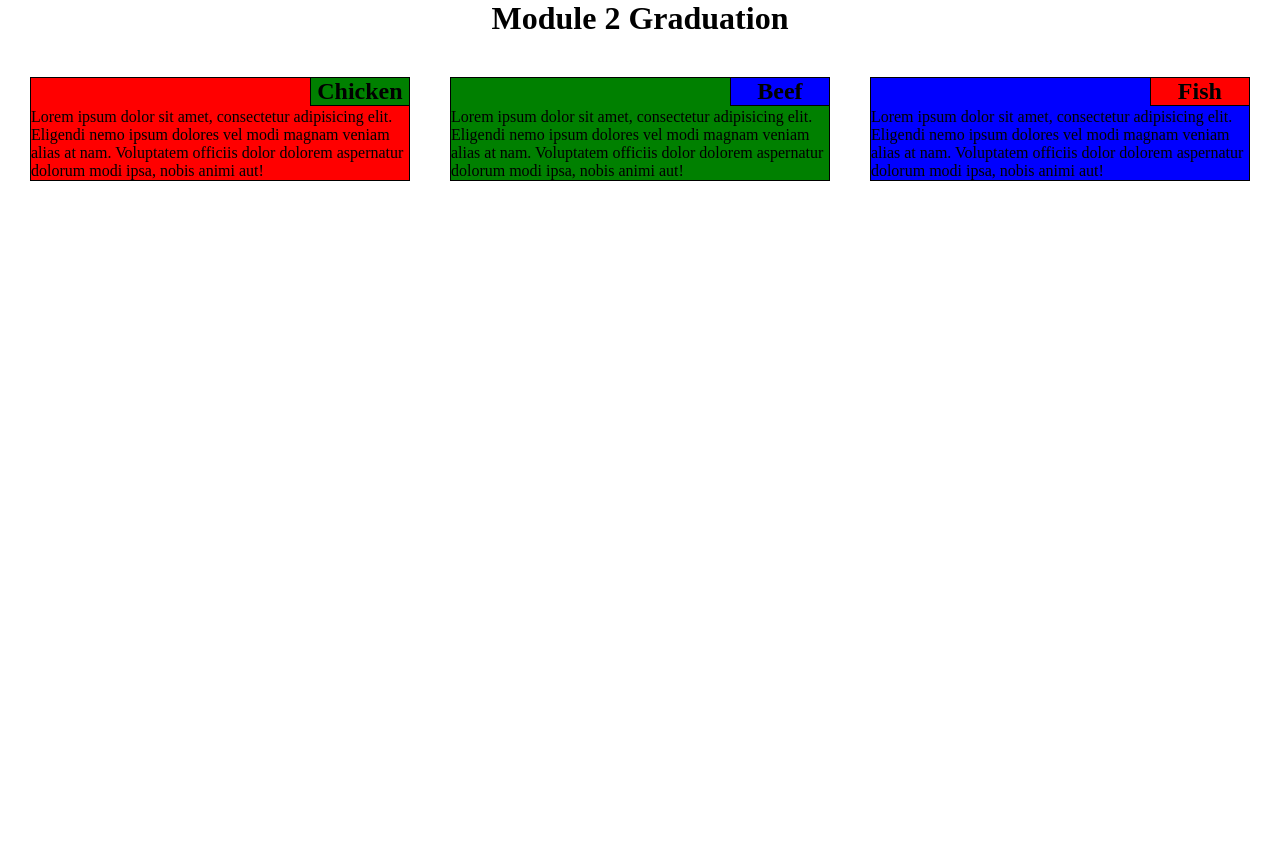
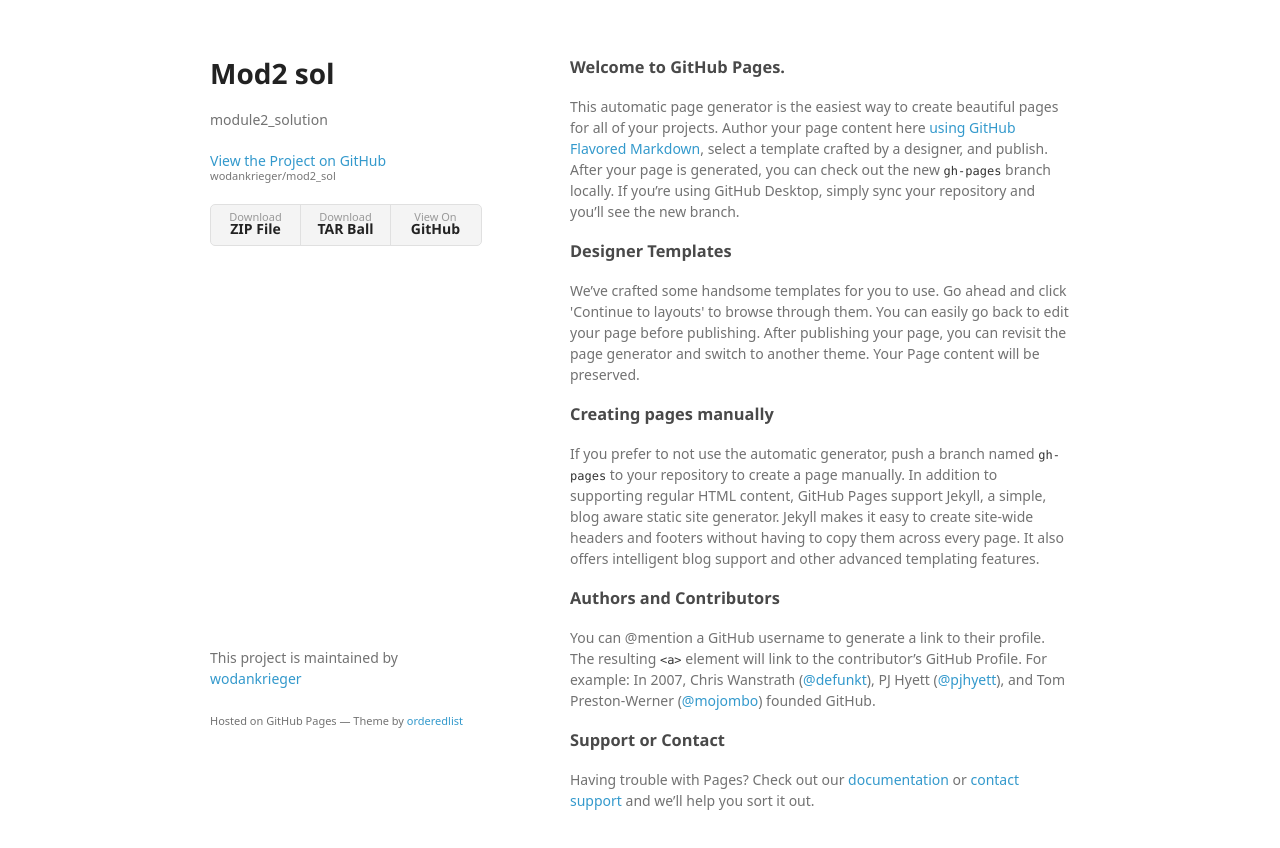
Before and after one commit to wodankrieger/mod2_sol, a plain HTML site: page index.html in a window 1280 px wide. Before the commit the page ends 800 px from the top, so only its background shows below. Drawn offline with Linux system fonts and the light colour scheme; a web font is replaced by a local one.

Commit message:
Create gh-pages branch via GitHub

```diff
--- a/index.html
+++ b/index.html
@@ -1,20 +1,64 @@
 <!doctype html>
 <html>
+  <head>
+    <meta charset="utf-8">
+    <meta http-equiv="X-UA-Compatible" content="chrome=1">
+    <title>Mod2 sol by wodankrieger</title>
 
-<head>
-    <meta charset="utf-8">
-    <meta name="viewport" content="width=device-width, initial-scale=1">
-    <title>Module2</title>
-    <link rel="stylesheet" href="css/style.css">
-</head>
-<body>
-<h1>Module 2 Graduation</h1>
+    <link rel="stylesheet" href="stylesheets/styles.css">
+    <link rel="stylesheet" href="stylesheets/github-light.css">
+    <meta name="viewport" content="width=device-width">
+    <!--[if lt IE 9]>
+    <script src="//html5shiv.googlecode.com/svn/trunk/html5.js"></script>
+    <![endif]-->
+  </head>
+  <body>
+    <div class="wrapper">
+      <header>
+        <h1>Mod2 sol</h1>
+        <p>module2_solution</p>
 
-<div class="row">
-    <div class="col-lg-4 col-md-6"><h2 id="h21">Chicken</h2><p id="p1">Lorem ipsum dolor sit amet, consectetur adipisicing elit. Eligendi nemo ipsum dolores vel modi magnam veniam alias at nam. Voluptatem officiis dolor dolorem aspernatur dolorum modi ipsa, nobis animi aut!</p></div>
-    <div class="col-lg-4 col-md-6"><h2 id="h22">Beef</h2><p id="p2">Lorem ipsum dolor sit amet, consectetur adipisicing elit. Eligendi nemo ipsum dolores vel modi magnam veniam alias at nam. Voluptatem officiis dolor dolorem aspernatur dolorum modi ipsa, nobis animi aut!</p></div>
-    <div class="col-lg-4 col-md-12"><h2 id="h23">Fish</h2><p id="p3">Lorem ipsum dolor sit amet, consectetur adipisicing elit. Eligendi nemo ipsum dolores vel modi magnam veniam alias at nam. Voluptatem officiis dolor dolorem aspernatur dolorum modi ipsa, nobis animi aut!</p></div>
-</div>
+        <p class="view"><a href="https://github.com/wodankrieger/mod2_sol">View the Project on GitHub <small>wodankrieger/mod2_sol</small></a></p>
 
-</body>
+
+        <ul>
+          <li><a href="https://github.com/wodankrieger/mod2_sol/zipball/master">Download <strong>ZIP File</strong></a></li>
+          <li><a href="https://github.com/wodankrieger/mod2_sol/tarball/master">Download <strong>TAR Ball</strong></a></li>
+          <li><a href="https://github.com/wodankrieger/mod2_sol">View On <strong>GitHub</strong></a></li>
+        </ul>
+      </header>
+      <section>
+        <h3>
+<a id="welcome-to-github-pages" class="anchor" href="#welcome-to-github-pages" aria-hidden="true"><span aria-hidden="true" class="octicon octicon-link"></span></a>Welcome to GitHub Pages.</h3>
+
+<p>This automatic page generator is the easiest way to create beautiful pages for all of your projects. Author your page content here <a href="https://guides.github.com/features/mastering-markdown/">using GitHub Flavored Markdown</a>, select a template crafted by a designer, and publish. After your page is generated, you can check out the new <code>gh-pages</code> branch locally. If you’re using GitHub Desktop, simply sync your repository and you’ll see the new branch.</p>
+
+<h3>
+<a id="designer-templates" class="anchor" href="#designer-templates" aria-hidden="true"><span aria-hidden="true" class="octicon octicon-link"></span></a>Designer Templates</h3>
+
+<p>We’ve crafted some handsome templates for you to use. Go ahead and click 'Continue to layouts' to browse through them. You can easily go back to edit your page before publishing. After publishing your page, you can revisit the page generator and switch to another theme. Your Page content will be preserved.</p>
+
+<h3>
+<a id="creating-pages-manually" class="anchor" href="#creating-pages-manually" aria-hidden="true"><span aria-hidden="true" class="octicon octicon-link"></span></a>Creating pages manually</h3>
+
+<p>If you prefer to not use the automatic generator, push a branch named <code>gh-pages</code> to your repository to create a page manually. In addition to supporting regular HTML content, GitHub Pages support Jekyll, a simple, blog aware static site generator. Jekyll makes it easy to create site-wide headers and footers without having to copy them across every page. It also offers intelligent blog support and other advanced templating features.</p>
+
+<h3>
+<a id="authors-and-contributors" class="anchor" href="#authors-and-contributors" aria-hidden="true"><span aria-hidden="true" class="octicon octicon-link"></span></a>Authors and Contributors</h3>
+
+<p>You can @mention a GitHub username to generate a link to their profile. The resulting <code>&lt;a&gt;</code> element will link to the contributor’s GitHub Profile. For example: In 2007, Chris Wanstrath (<a href="https://github.com/defunkt" class="user-mention">@defunkt</a>), PJ Hyett (<a href="https://github.com/pjhyett" class="user-mention">@pjhyett</a>), and Tom Preston-Werner (<a href="https://github.com/mojombo" class="user-mention">@mojombo</a>) founded GitHub.</p>
+
+<h3>
+<a id="support-or-contact" class="anchor" href="#support-or-contact" aria-hidden="true"><span aria-hidden="true" class="octicon octicon-link"></span></a>Support or Contact</h3>
+
+<p>Having trouble with Pages? Check out our <a href="https://help.github.com/pages">documentation</a> or <a href="https://github.com/contact">contact support</a> and we’ll help you sort it out.</p>
+      </section>
+      <footer>
+        <p>This project is maintained by <a href="https://github.com/wodankrieger">wodankrieger</a></p>
+        <p><small>Hosted on GitHub Pages &mdash; Theme by <a href="https://github.com/orderedlist">orderedlist</a></small></p>
+      </footer>
+    </div>
+    <script src="javascripts/scale.fix.js"></script>
+
+  </body>
 </html>
```
